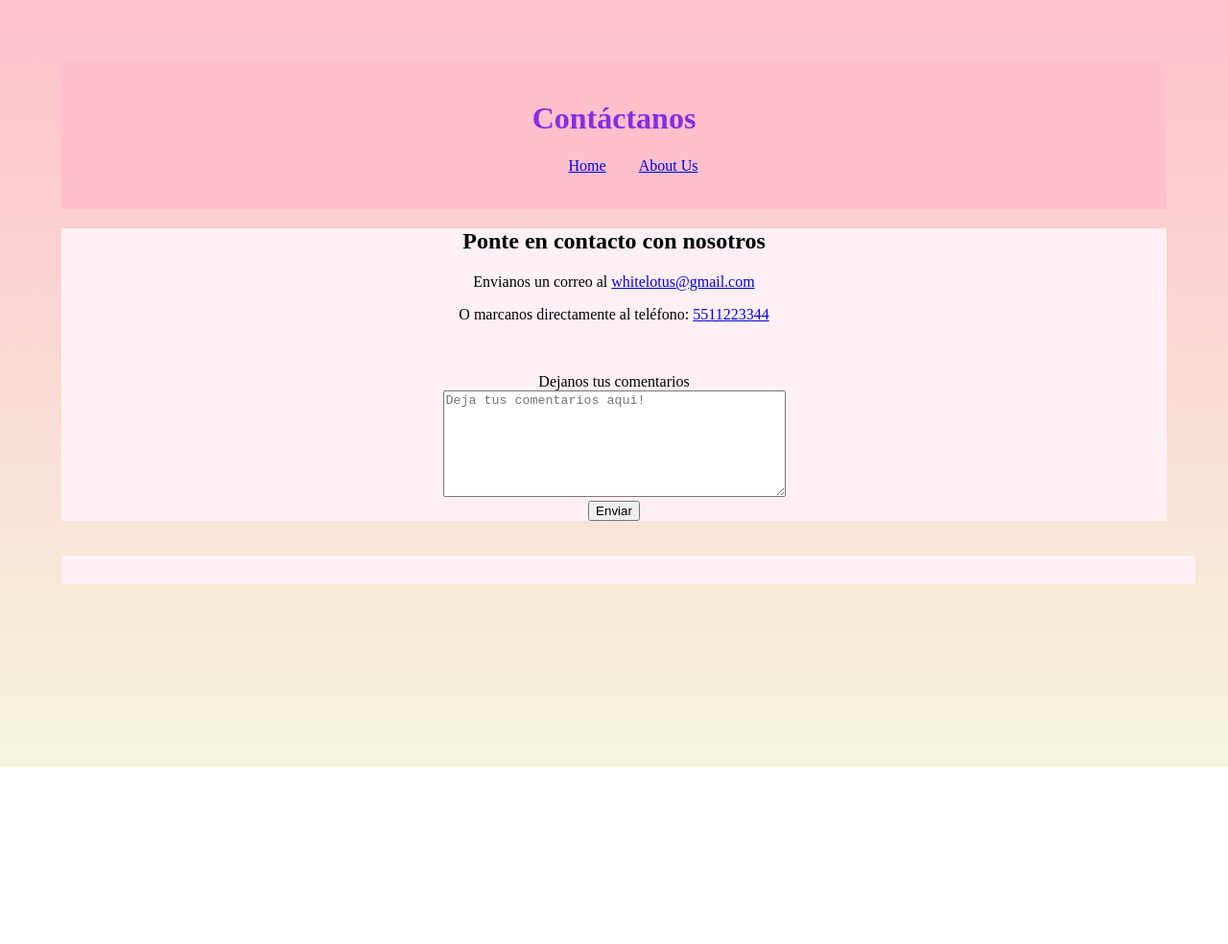
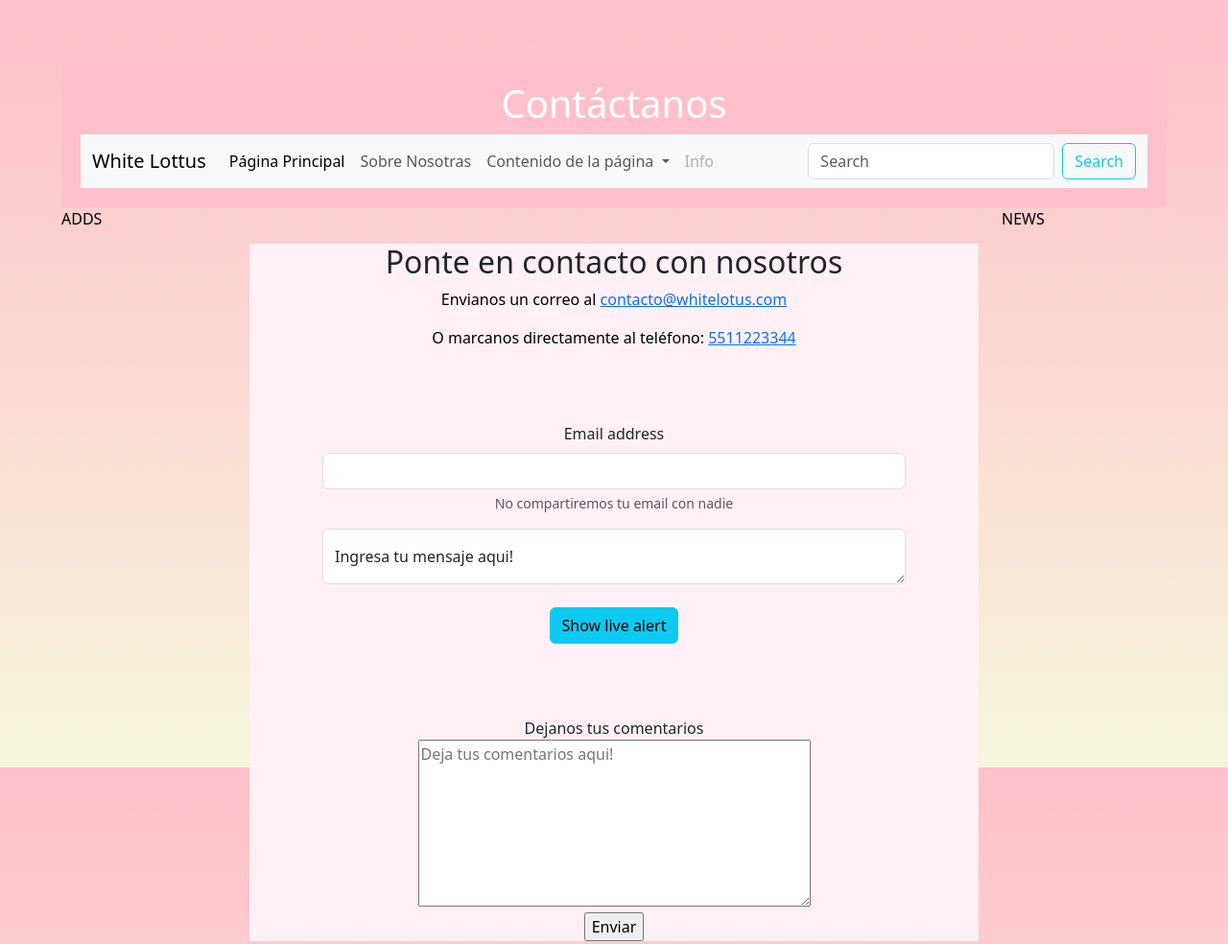
Before and after one commit to anaelizsa/Lab-7, a plain HTML site: page Lab 7/contactUs.html in a window 1280 px wide. Shown: the top 984 px of the page at 96% size. Before the commit the page ends 800 px from the top, so only its background shows below. Drawn offline with nearby package versions, Linux system fonts and the light colour scheme.

Commit message:
Contact us update
Cambios en contact us

```diff
--- a/Lab 7/contactUs.html
+++ b/Lab 7/contactUs.html
@@ -5,29 +5,102 @@
     <meta name="viewport" content="width=device-width, initial-scale=1.0">
     <title>Contact Us</title>
     <link rel="stylesheet" href="style.css">
+    <link href="https://cdn.jsdelivr.net/npm/bootstrap@5.3.3/dist/css/bootstrap.min.css" rel="stylesheet" integrity="sha384-QWTKZyjpPEjISv5WaRU9OFeRpok6YctnYmDr5pNlyT2bRjXh0JMhjY6hW+ALEwIH" crossorigin="anonymous">
 </head>
 <body id="contactbody">
+    <div class="row">
+        <div class="col-12">
             <header id="contactheader">
                 <h1>Contáctanos</h1>
-        <nav id="contactnav">
-            <ul>
-                <li><a href="index.html">Home</a></li>
-                <li><a href="aboutUs.html">About Us</a></li>
+                <nav class="navbar navbar-expand-lg bg-body-tertiary">
+                    <div class="container-fluid">
+                      <a class="navbar-brand" href="">White Lottus</a>
+                      <button class="navbar-toggler" type="button" data-bs-toggle="collapse" data-bs-target="#navbarSupportedContent" aria-controls="navbarSupportedContent" aria-expanded="false" aria-label="Toggle navigation">
+                        <span class="navbar-toggler-icon"></span>
+                      </button>
+                      <div class="collapse navbar-collapse" id="navbarSupportedContent">
+                        <ul class="navbar-nav me-auto mb-2 mb-lg-0">
+                          <li class="nav-item">
+                            <a class="nav-link active" aria-current="page" href="index.html">Página Principal</a>
+                          </li>
+                          <li class="nav-item">
+                            <a class="nav-link" href="aboutUs.html">Sobre Nosotras</a>
+                          </li>
+                          <li class="nav-item dropdown">
+                            <a class="nav-link dropdown-toggle" href="#" role="button" data-bs-toggle="dropdown" aria-expanded="false">
+                              Contenido de la página
+                            </a>
+                            <ul class="dropdown-menu">
+                              <li><a class="dropdown-item" href="#contactinfosection">Ponte en contácto con nosotros</a></li>
+                              <li><a class="dropdown-item" href="#messagesection">Envianos un mensaje</a></li>
+                              <li><hr class="dropdown-divider"></li>
+                              <li><a class="dropdown-item" href="#commentsection">Déjanos tus comentarios</a></li>
                             </ul>
+                          </li>
+                          <li class="nav-item">
+                            <a class="nav-link disabled" aria-disabled="true">Info</a>
+                          </li>
+                        </ul>
+                        <form class="d-flex" role="search">
+                          <input class="form-control me-2" type="search" placeholder="Search" aria-label="Search">
+                          <button class="btn btn-outline-info" type="submit">Search</button>
+                        </form>
+                      </div>
+                    </div>
                   </nav>
             </header>
+        </div>
+    </div>
+    <div class="row">
+        <div class="col-2">
+            <p>ADDS</p>
+        </div>
+        <div class="col-8">
             <main id="contactmain">
+                <section id="contactinfosection">
                     <h2>Ponte en contacto con nosotros</h2>
-        <p>Envianos un correo al <a href="contacto@whitelotus.com">whitelotus@gmail.com</a></p>
+                    <p>Envianos un correo al <a href="contacto@whitelotus.com">contacto@whitelotus.com</a></p>
                     <p>O marcanos directamente al teléfono: <a href="5511223344">5511223344</a></p>
-        <br><br>
-
+                </section>
+                <section id="messagesection">
+                    <form>
+                        <div class="mb-3">
+                          <label for="exampleInputEmail1" class="form-label">Email address</label>
+                          <input type="email" class="form-control" id="exampleInputEmail1" aria-describedby="emailHelp">
+                          <div id="emailHelp" class="form-text">No compartiremos tu email con nadie</div>
+                        </div>
+                        <div class="form-floating">
+                            <textarea class="form-control" placeholder="Leave a comment here" id="floatingTextarea"></textarea>
+                            <label for="floatingTextarea">Ingresa tu mensaje aqui!</label>
+                        </div>
+                        <br>
+                        <div id="liveAlertPlaceholder"></div>
+                        <button type="button" class="btn btn-info" id="liveAlertBtn">Show live alert</button>
+                    </form>
+                </section>
+                <section id="commentsection">
                     <label>Dejanos tus comentarios</label><br>
                     <textarea id="data-entry" rows="7" cols="42"  placeholder="Deja tus comentarios aqui!"></textarea><br>
                     <input type="submit" value="Enviar">
+                </section>
             </main>
+        </div>
+        <div class="col-2">
+            <p>NEWS</p>
+        </div>
+    </div>
+    <div class="row">
+        <div class="col-12">
+            <footer>
+                <p><strong>Autores:</strong> Ana Karen Godinez, Ana Paola Elizondo, Montse Pineda, Estefanía León, Diana Caballero, Daniela Contreras, Tamara Fernández</p>
+                <p>contacto@whitelotus.com</p>
+                <p>White Lotus</p>
+                <img src="./Pic/whitelotus.jpg" style="width: 250px; height: auto; margin-top: 10px;">
+            </footer>
+        </div>
+    </div>
     <br><br>
-    <footer>
-    </footer>
+    <script src="script.js"></script>
 </body>
+<script src="https://cdn.jsdelivr.net/npm/bootstrap@5.3.3/dist/js/bootstrap.bundle.min.js" integrity="sha384-YvpcrYf0tY3lHB60NNkmXc5s9fDVZLESaAA55NDzOxhy9GkcIdslK1eN7N6jIeHz" crossorigin="anonymous"></script>
 </html>
--- a/Lab 7/script.js
+++ b/Lab 7/script.js
@@ -2,3 +2,23 @@
 fetch("menu.html") //Se llama al menu
 .then(response => response.text())//Se convierte la info de menu en texto legible
 .then(data => document.getElementById("menuInfo").innerHTML = data); //busca el elemento vacio en index e inserta la info del documento html
+
+const alertPlaceholder = document.getElementById('liveAlertPlaceholder')
+const appendAlert = (message, type) => {
+  const wrapper = document.createElement('div')
+  wrapper.innerHTML = [
+    `<div class="alert alert-${type} alert-dismissible" role="alert">`,
+    `   <div>${message}</div>`,
+    '   <button type="button" class="btn-close" data-bs-dismiss="alert" aria-label="Close"></button>',
+    '</div>'
+  ].join('')
+
+  alertPlaceholder.append(wrapper)
+}
+
+const alertTrigger = document.getElementById('liveAlertBtn')
+if (alertTrigger) {
+  alertTrigger.addEventListener('click', () => {
+    appendAlert('Tu mensaje fue enviado!', 'info')
+  })
+}
--- a/Lab 7/style.css
+++ b/Lab 7/style.css
@@ -158,10 +158,6 @@ footer {
 }
 
 
-#contactnav ul li {
-  display: inline;
-  padding: 10px 15px; /* Agrega espacio alrededor del texto */
-}
 
 #contactmain {
   text-align: center;
@@ -224,3 +220,15 @@ p {
 .custom-navbar {
   background-color: #f9cda9 !important; /* Color personalizado */
 }
+
+#contactinfosection {
+  margin: 5%;
+}
+
+#messagesection  {
+  margin: 10%;
+}
+
+#commentsection {
+  margin: 10%;
+}
```
Lines whose indentation alone changed are shown as unchanged.
